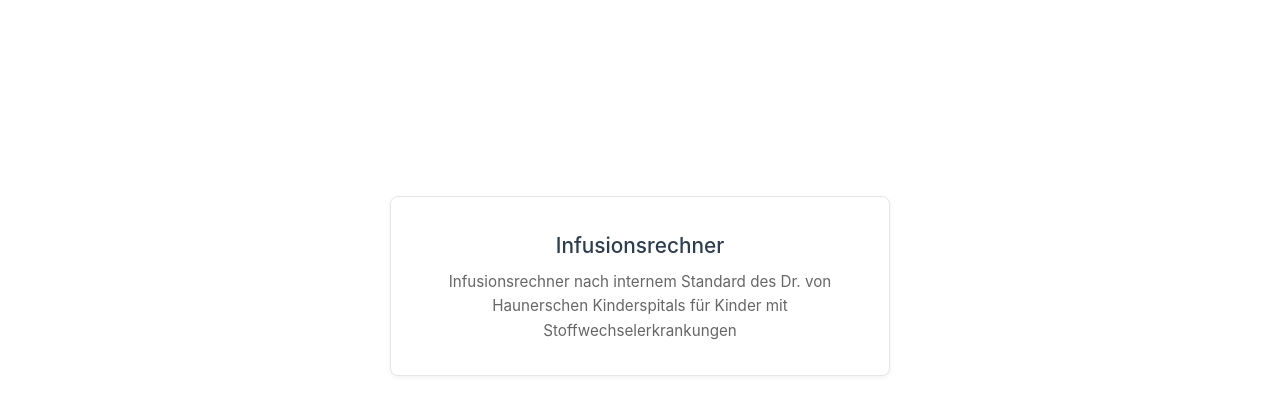
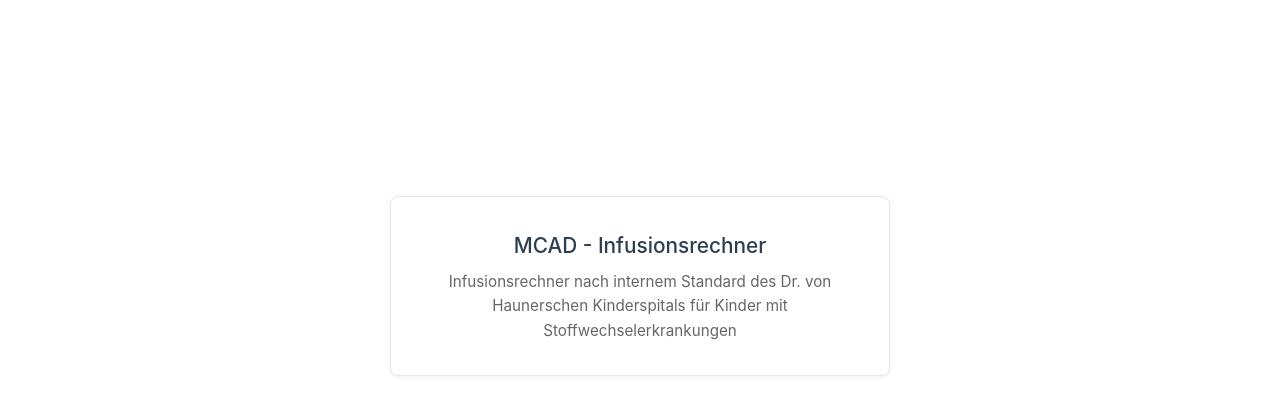
Before and after one commit to Fealo/fealo.github.io, a plain HTML site: page rechner.html in a window 1280 px wide. Shown: the part 110-524 px from the top of the page. Drawn offline with Linux system fonts and the light colour scheme.

Commit message:
namechange rechner

```diff
--- a/rechner.html
+++ b/rechner.html
@@ -14,7 +14,7 @@
             <div class="content">
                 <div class="tools-section">
                     <a href="infusion.html" class="tool-link">
-                        <h3>Infusionsrechner</h3>
+                        <h3>MCAD - Infusionsrechner</h3>
                         <p>Infusionsrechner nach internem Standard des Dr. von Haunerschen Kinderspitals für Kinder mit Stoffwechselerkrankungen</p>
                     </a>
                 </div>
```
